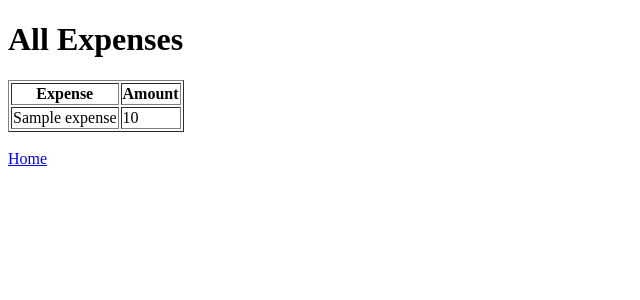
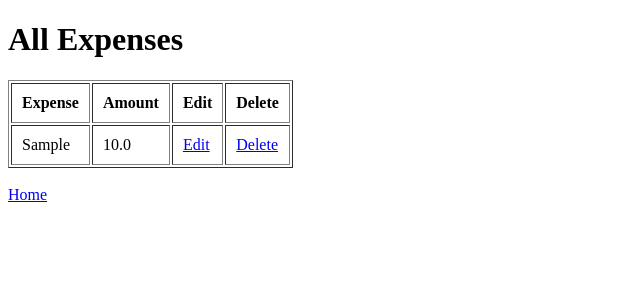
Before and after one commit to Shubham-M11/Expense-Tracker, a Flask app: template templates/expenses.html in a window 1280 px wide. Shown: the top 300 px of the page, without its empty margins (0-640 px from the left). Run offline with Flask 3, Linux system fonts and the light colour scheme; tables that the repository leaves empty hold one stand-in row (values such as "Sample post"); the template is opened without the code that fills it: values that come from a table or form of the project are taken from there, most other values are stand-ins (such as "Sample title", 1, 10 or a date in 2020).

Commit message:
Implemented basic CRUD Operation

```diff
--- a/app.py
+++ b/app.py
@@ -8,18 +8,15 @@ app.config["SQLALCHEMY_TRACK_MODIFICATIONS"] = False
 
 db = SQLAlchemy(app)
 
-expenses = []
 
 class Expense(db.Model):
-
     id = db.Column(db.Integer, primary_key=True)
-
     expense = db.Column(db.String(100), nullable=False)
-
     amount = db.Column(db.Float, nullable=False)
 
     def __repr__(self):
-        return f"{self.expense}"
+        return f"<Expense {self.expense}>"
+
 
 @app.route("/")
 def home():
@@ -31,15 +28,16 @@ def add_expense():
 
     if request.method == "POST":
 
-        expense = request.form["expense_name"]
+        expense_name = request.form["expense_name"]
         amount = request.form["amount"]
 
-        expenses.append(
-            {
-                "expense": expense,
-                "amount": amount
-            }
+        new_expense = Expense(
+            expense=expense_name,
+            amount=float(amount)
         )
+
+        db.session.add(new_expense)
+        db.session.commit()
 
         return redirect(url_for("view_expenses"))
 
@@ -48,11 +46,46 @@ def add_expense():
 
 @app.route("/expenses")
 def view_expenses():
+
+    expenses = Expense.query.all()
+
     return render_template(
         "expenses.html",
         expenses=expenses
     )
 
+
+
+@app.route("/delete/<int:id>")
+def delete(id):
+
+    expense = db.get_or_404(Expense, id)
+
+    db.session.delete(expense)
+
+    db.session.commit()
+
+    return redirect(url_for("view_expenses"))
+
+
+@app.route("/edit/<int:id>", methods=["GET", "POST"])
+def edit(id):
+
+    expense = db.get_or_404(Expense, id)
+
+    if request.method == "POST":
+
+        expense.expense = request.form["expense_name"]
+        expense.amount = float(request.form["amount"])
+
+        db.session.commit()
+
+        return redirect(url_for("view_expenses"))
+
+    return render_template(
+        "edit_expense.html",
+        expense=expense
+    )
 
 if __name__ == "__main__":
 
--- a/templates/expenses.html
+++ b/templates/expenses.html
@@ -1,20 +1,21 @@
 <!DOCTYPE html>
 <html>
+
 <head>
-    <title>Expenses</title>
+    <title>View Expenses</title>
 </head>
 
 <body>
 
     <h1>All Expenses</h1>
 
-<table border="1">
+    <table border="1" cellpadding="10">
 
         <tr>
-
             <th>Expense</th>
             <th>Amount</th>
-
+            <th>Edit</th>
+            <th>Delete</th>
         </tr>
 
         {% for expense in expenses %}
@@ -24,6 +25,14 @@
             <td>{{ expense.expense }}</td>
 
             <td>{{ expense.amount }}</td>
+
+            <td>
+                <a href="/edit/{{ expense.id }}">Edit</a>
+            </td>
+
+            <td>
+                <a href="/delete/{{ expense.id }}">Delete</a>
+            </td>
 
         </tr>
 
@@ -36,4 +45,5 @@
     <a href="/">Home</a>
 
 </body>
+
 </html>
```
Also changed, not shown: 1 other file. Lines whose indentation alone changed are shown as unchanged.
